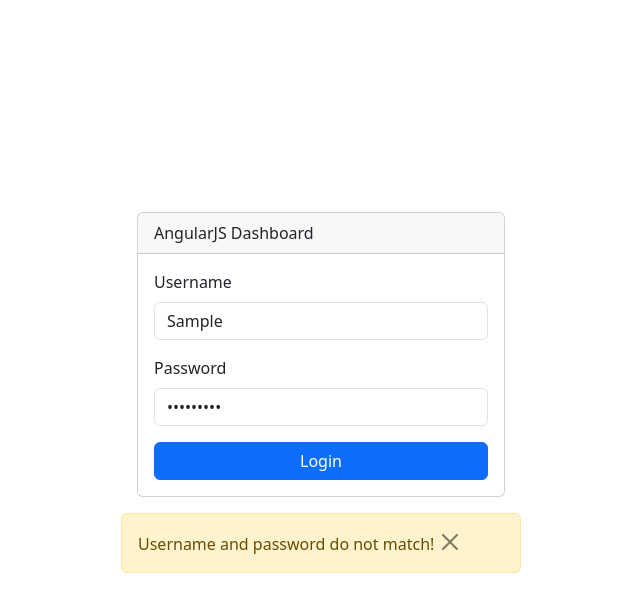
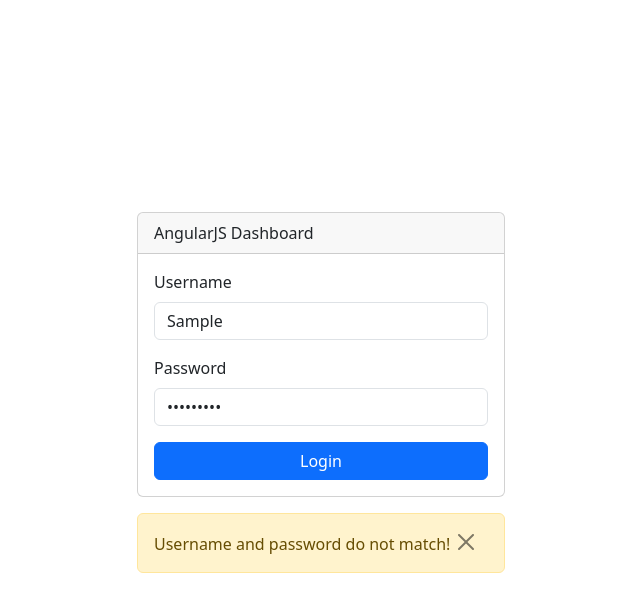
Before and after one commit to indratanaya/angularjs-dashboard, a website: page src/index.html in a window 1280 px wide. Both pictures are taken after typing "Sample", "Sample123" into the empty fields and a click on the button "Login". Shown: the whole page, without its empty margins (319-959 px from the left). Drawn offline with nearby package versions, Linux system fonts and the light colour scheme; some packages are replaced by stand-ins of ours.

Commit message:
Correct padding on alert

```diff
--- a/src/modules/login-form/login-form.template.html
+++ b/src/modules/login-form/login-form.template.html
@@ -50,7 +50,7 @@
   </div>
 </div>
 
-<div ng-if="$ctrl.errorMessage" class="alert alert-warning mt-3" role="alert">
+<div ng-if="$ctrl.errorMessage" class="alert alert-warning m-3" role="alert">
   {{$ctrl.errorMessage}}
   <button
     type="button"
```
